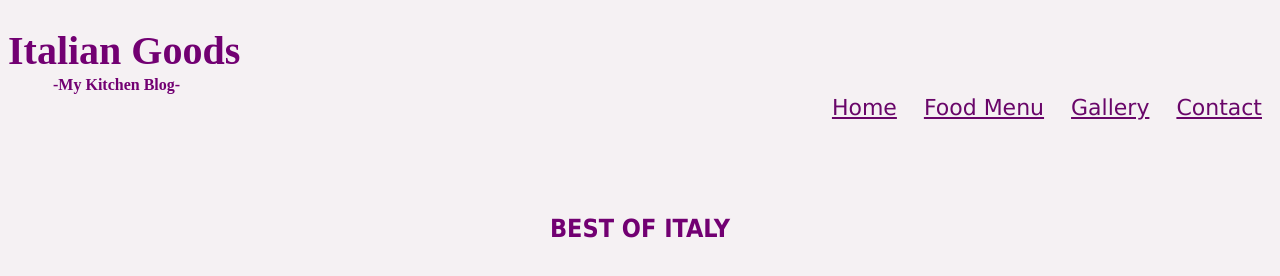
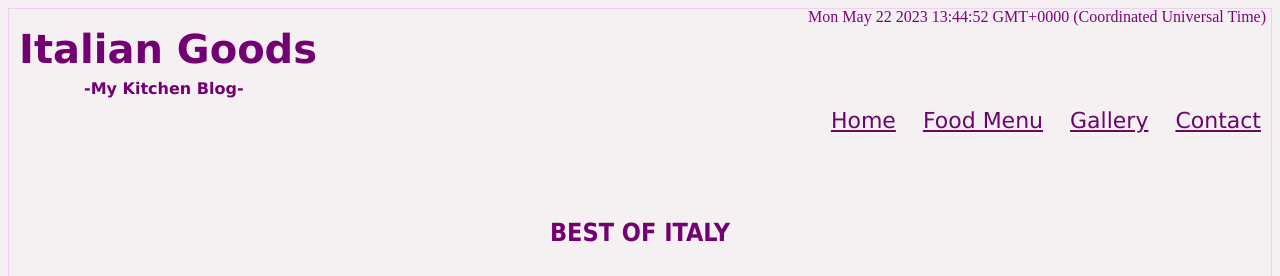
Before and after one commit to 3le81/foundersandcoders, a plain HTML site: page hobby_page/index.html in a window 1280 px wide. Shown: the top 276 px of the page. Drawn offline with Linux system fonts and the light colour scheme; grey boxes are pictures that could not be loaded.

Commit message:
project updated

```diff
--- a/hobby_page/index.html
+++ b/hobby_page/index.html
@@ -5,13 +5,15 @@
     <title>My Hobby Page</title>
     <meta charset="utf-8">
     <meta name="viewport" content="width=device-width, initial-scale=1">
-    <link rel="stylesheet" href="hobby_page.js" type="text/Javascript">
+    <!-- <link rel="stylesheet" href="js.js" type="text/Javascript"> -->
     <link rel="stylesheet" href="styles.css" type="text/css">
     <!-- <link rel="stylesheet" href="styles.css"> -->
     <script src="https://kit.fontawesome.com/4562b23ee3.js" crossorigin="anonymous"></script>
     <script src="https://site-assets.fontawesome.com/releases/v6.1.0/css/all.css"></script>
     <link rel="stylesheet" href="https://cdnjs.cloudflare.com/ajax/libs/font-awesome/4.7.0/css/font-awesome.min.css">
 </head>
+
+
 
 <body>
     <header class="header-main">
@@ -61,13 +63,36 @@
                     <option value="pizza">Pizza</option>
                     <option value="tiramisú">Tiramisú</option>
                 </select>
-                <input type="submit" id="submit" value="Submit" onclick="submit()">
+                <input type="button" value="Submit" onclick="submit()">
             </div>
         </section>
         <button id="myBtn"><a href="#top" style="color: white">Top</a></button>
     </main>
     <footer class="footer">Copyright @2023 Created by Elena Pagano for Founders&Coders</footer>
 </body>
+<script>
+    // TIME AND DATE SET
+    var clockElement = document.getElementById('clock');
+    function clock() {
+        var date = new Date();
 
+        // Replace '400px' below with where you want the format to change.
+        if (window.matchMedia('(max-width: 400px)').matches) {
+            // Use this format for windows with a width up to the value above.
+            clockElement.textContent = date.toLocaleString();
+        } else {
+            // While this format will be used for larger windows.
+            clockElement.textContent = date.toString();
+        }
+    }
+    setInterval(clock, 1000);
+
+    // TIME DATE END
+
+    // ALERT POPUP
+    function submit() {
+        alert("Check your email for the monthly newsletter!");
+    }
+</script>
 
 </html>
--- a/hobby_page/js.js
+++ b/hobby_page/js.js
@@ -20,7 +20,3 @@ setInterval(clock, 1000);
 // TIME DATE END
 
 // ALERT POPUP
-
-function submit() {
-    alert("Thank you for submitting!");
-}
--- a/hobby_page/styles.css
+++ b/hobby_page/styles.css
@@ -1,18 +1,25 @@
 body {
     background-color: rgba(236, 229, 233, 0.5);
+    border: 0.1px solid rgb(241, 207, 241);
 }
 
 .header-main-logo {
     color: rgb(114, 0, 114);
+    margin: -10px auto 30px 10px;
 }
 
 h1 {
     font-size: 40px;
+    font-family: Verdana, Geneva, Tahoma, sans-serif;
+
+
 }
 
 h4 {
-    margin-left: 45px;
-    margin-top: -25px;
+    margin-left: 65px;
+    margin-top: -20px;
+    font-family: Verdana, Geneva, Tahoma, sans-serif;
+
 }
 
 .header-main-nav {
@@ -44,10 +51,10 @@ h4 {
 
 
 
-
 #clock {
+    /* background-color: green !important; */
     float: right;
-    margin-top: -110px;
+    margin-top: -120px;
     margin-right: 5px;
     color: purple;
 }
```
